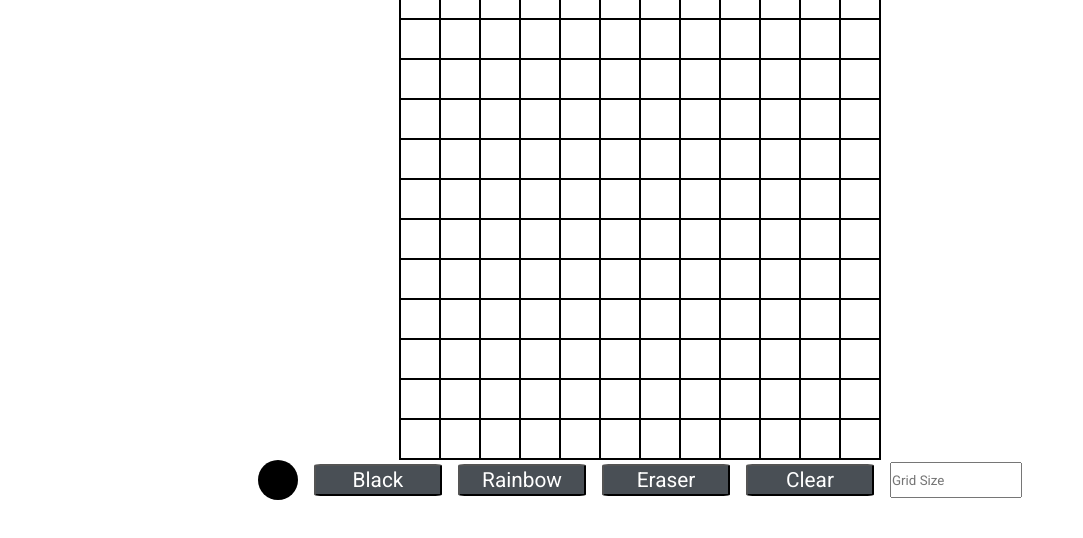
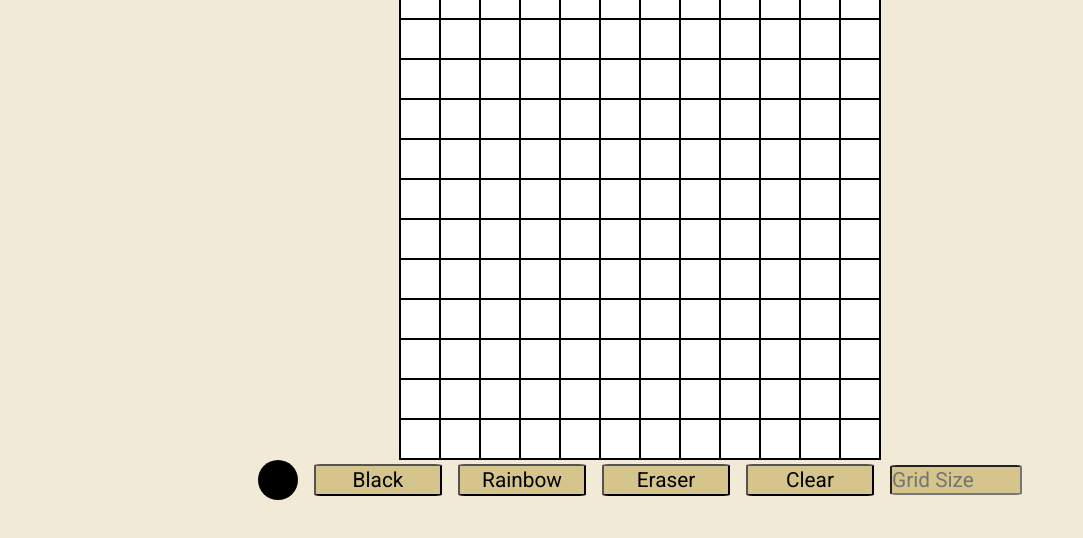
Before and after one commit to eelac/etch-a-sketch, a plain HTML site: page index.html in a window 1280 px wide. Shown: the part 60-598 px from the top of the page, without its empty margins (0-1083 px from the left). Drawn offline with Linux system fonts and the light colour scheme.

Commit message:
Updated color of entire page

```diff
--- a/style.css
+++ b/style.css
@@ -7,7 +7,11 @@
   /* border: 1px solid red; */
 }
 
-/* Settings to change the grid */
+body {
+  background-color: #f0ead6;
+}
+
+/* Style to the settings */
 .settings {
   display: flex;
   gap: 1rem;
@@ -19,6 +23,13 @@ button,
 .number {
   width: 8rem;
   height: 2rem;
+  background-color: #d5c48b;
+  font-size: 1.3rem;
+  border-radius: 5%;
+}
+
+.number {
+  height: 1.6rem;
 }
 
 .color-pick {
@@ -34,13 +45,6 @@ input[type="color"] {
   transform: scale(1.5);
 }
 
-button {
-  color: white;
-  background-color: #494f55;
-  font-size: 1.3rem;
-  border-radius: 5%;
-}
-
 /* Grid styles */
 .grid-container {
   width: 30rem;
@@ -52,4 +56,5 @@ button {
 
 .grid {
   border: 1px solid black;
+  background-color: white;
 }
```
Also changed, not shown: index.html (+1 -1 lines).
